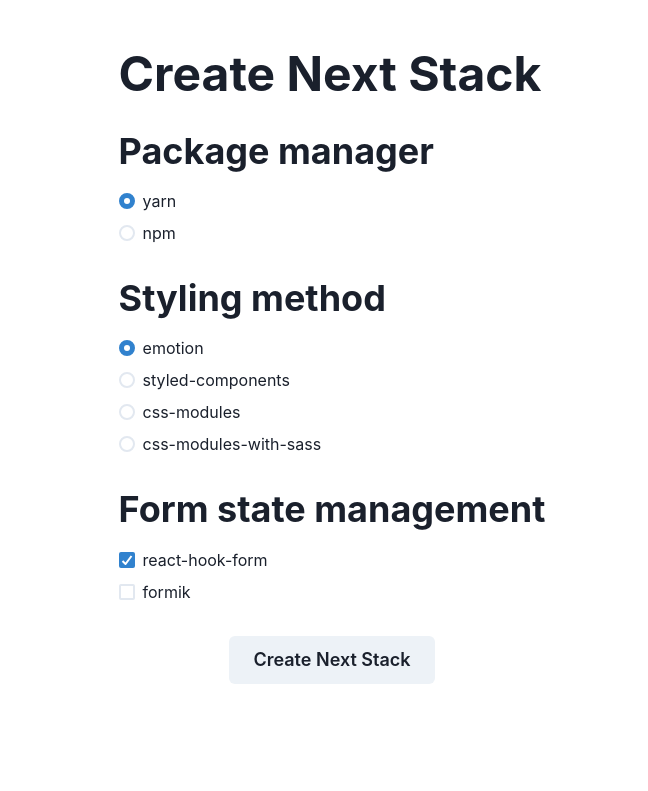
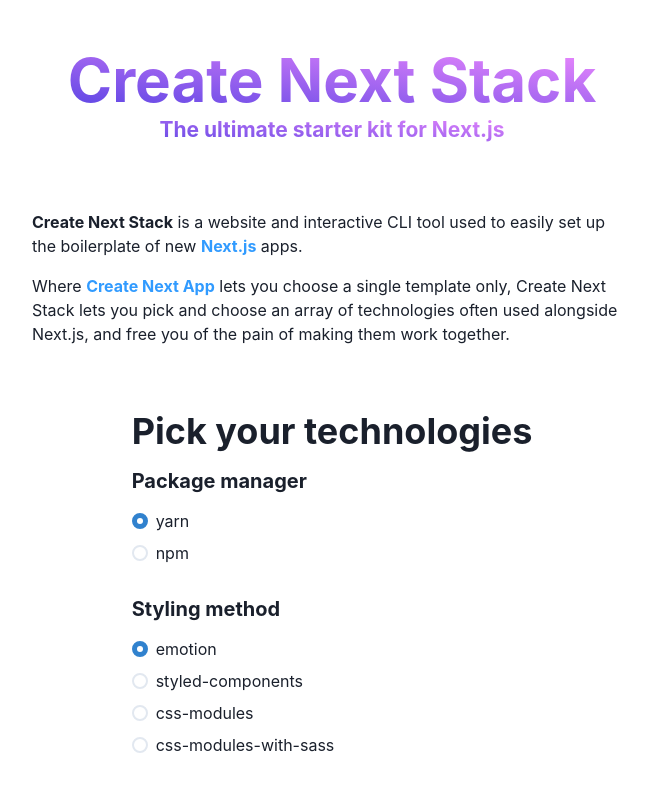
Before and after one commit to akd-io/create-next-stack-website, a Next.js app: page / in a window 1280 px wide. Shown: the top 791 px of the page, without its empty margins (308-956 px from the left). Built offline with nearby package versions, Linux system fonts and the light colour scheme.

Commit message:
Add text content

```diff
--- /dev/null
+++ b/components/Anchor.tsx
@@ -0,0 +1,15 @@
+import { Text } from "@chakra-ui/react";
+import styled from "@emotion/styled";
+import { ComponentProps, FC } from "react";
+
+const StyledText = styled(Text)`
+  color: #319bff;
+
+  :hover {
+    text-decoration: underline;
+  }
+`;
+
+export const Anchor: FC<ComponentProps<typeof Text>> = (props) => {
+  return <StyledText as="a" {...props} />;
+};
--- a/templates/LandingPage/LandingPageTemplate.tsx
+++ b/templates/LandingPage/LandingPageTemplate.tsx
@@ -6,9 +6,11 @@
   Radio,
   RadioGroup,
   Stack,
+  Text,
 } from "@chakra-ui/react";
 import { useCallback } from "react";
 import { Controller, SubmitHandler, useForm } from "react-hook-form";
+import { Anchor } from "../../components/Anchor";
 import { Section } from "../../components/Section";
 import { arrayToKeyToKeyMap } from "../../utils/arrayToKeyToKeyMap";
 import { objectToKeyToKeyMap } from "../../utils/objectToKeyToKeyMap";
@@ -51,15 +53,58 @@
     <>
       <main>
         <Section>
-          <Stack spacing="8" align="flex-start">
-            <Heading as="h1" size="2xl">
-              Create Next Stack
-            </Heading>
+          <Stack spacing="16" align="center">
+            <Stack align="center" spacing="1">
+              <Heading
+                as="h1"
+                size="3xl"
+                bgGradient="linear(to-bl, #ED88FD, #5B45E4)"
+                bgClip="text"
+              >
+                Create Next Stack
+              </Heading>
+              <Text
+                fontSize="21"
+                fontWeight="bold"
+                bgGradient="linear(to-bl, #ED88FD, #5B45E4)"
+                bgClip="text"
+              >
+                The ultimate starter kit for Next.js
+              </Text>
+            </Stack>
+
+            {/* TODO: Insert social icons */}
+
+            <Stack maxWidth="600" spacing="4">
+              <Text>
+                <b>Create Next Stack</b> is a website and interactive CLI tool
+                used to easily set up the boilerplate of new{" "}
+                <Anchor href="https://nextjs.org/docs/api-reference/create-next-app">
+                  Next.js
+                </Anchor>{" "}
+                apps.
+              </Text>
+              <Text>
+                Where{" "}
+                <Anchor href="https://nextjs.org/docs/api-reference/create-next-app">
+                  Create Next App
+                </Anchor>{" "}
+                lets you choose a single template only, Create Next Stack lets
+                you pick and choose an array of technologies often used
+                alongside Next.js, and free you of the pain of making them work
+                together.
+              </Text>
+            </Stack>
 
             <form onSubmit={handleSubmit(handleValidSubmit)}>
+              <Heading as="h2" marginBottom="4">
+                Pick your technologies
+              </Heading>
               <Stack spacing="8">
                 <Stack spacing="4">
-                  <Heading>Package manager</Heading>
+                  <Heading as="h3" size="md">
+                    Package manager
+                  </Heading>
                   <Controller
                     name={formDataKeys.packageManager}
                     control={control}
@@ -84,7 +129,9 @@
                 </Stack>
 
                 <Stack spacing="4">
-                  <Heading>Styling method</Heading>
+                  <Heading as="h3" size="md">
+                    Styling method
+                  </Heading>
                   <Controller
                     name={formDataKeys.stylingMethod}
                     control={control}
@@ -107,7 +154,9 @@
                 </Stack>
 
                 <Stack spacing="4">
-                  <Heading>Form state management</Heading>
+                  <Heading as="h3" size="md">
+                    Form state management
+                  </Heading>
                   <Controller
                     name={formDataKeys.formStateManagement}
                     control={control}
@@ -130,13 +179,18 @@
                     )}
                   />
                 </Stack>
-                <Stack alignItems="center">
+                <Stack align="center">
                   <Button type="submit" size="lg">
                     Create Next Stack
                   </Button>
                 </Stack>
               </Stack>
             </form>
+
+            <Text>
+              Created by{" "}
+              <Anchor href="https://twitter.com/akd_io">@akd_io</Anchor>
+            </Text>
           </Stack>
         </Section>
       </main>
```
